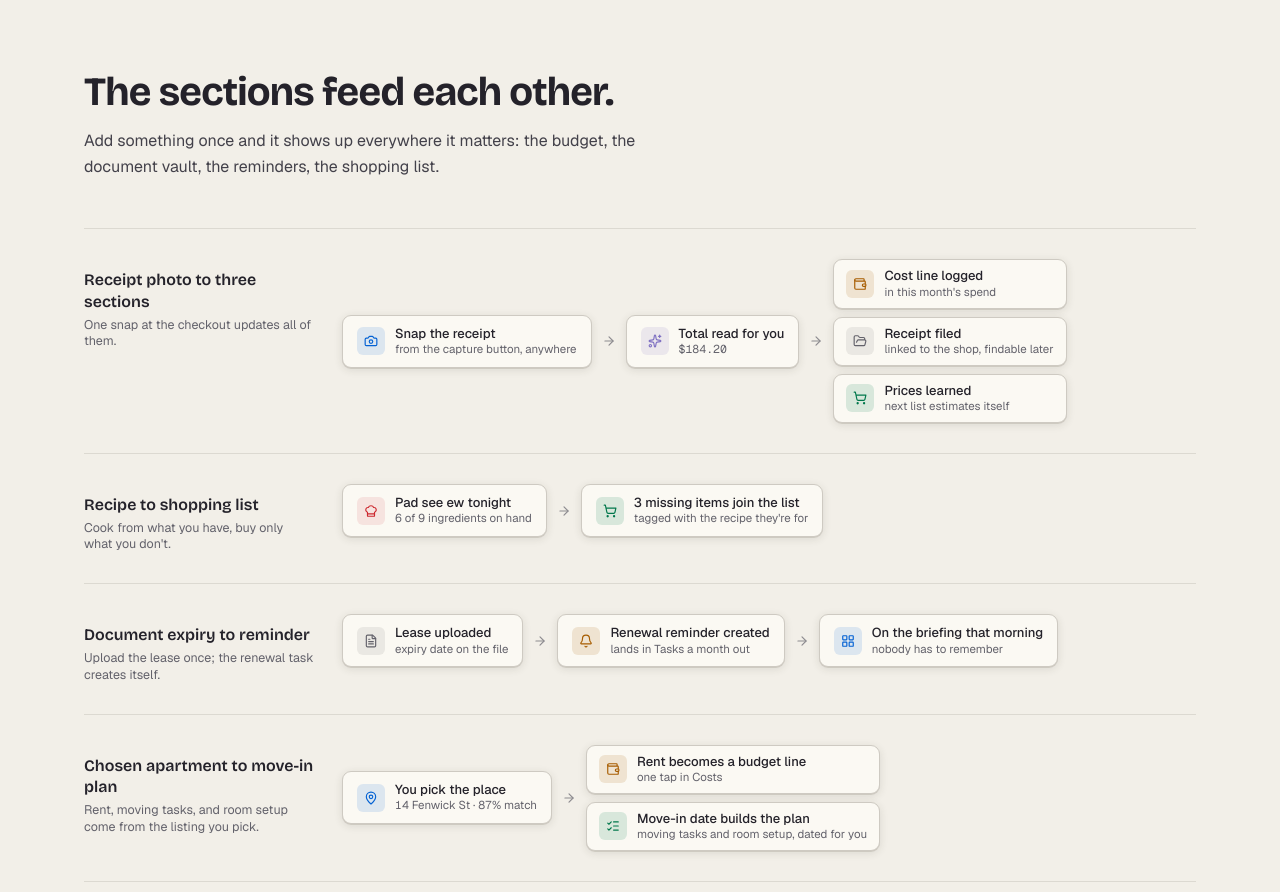
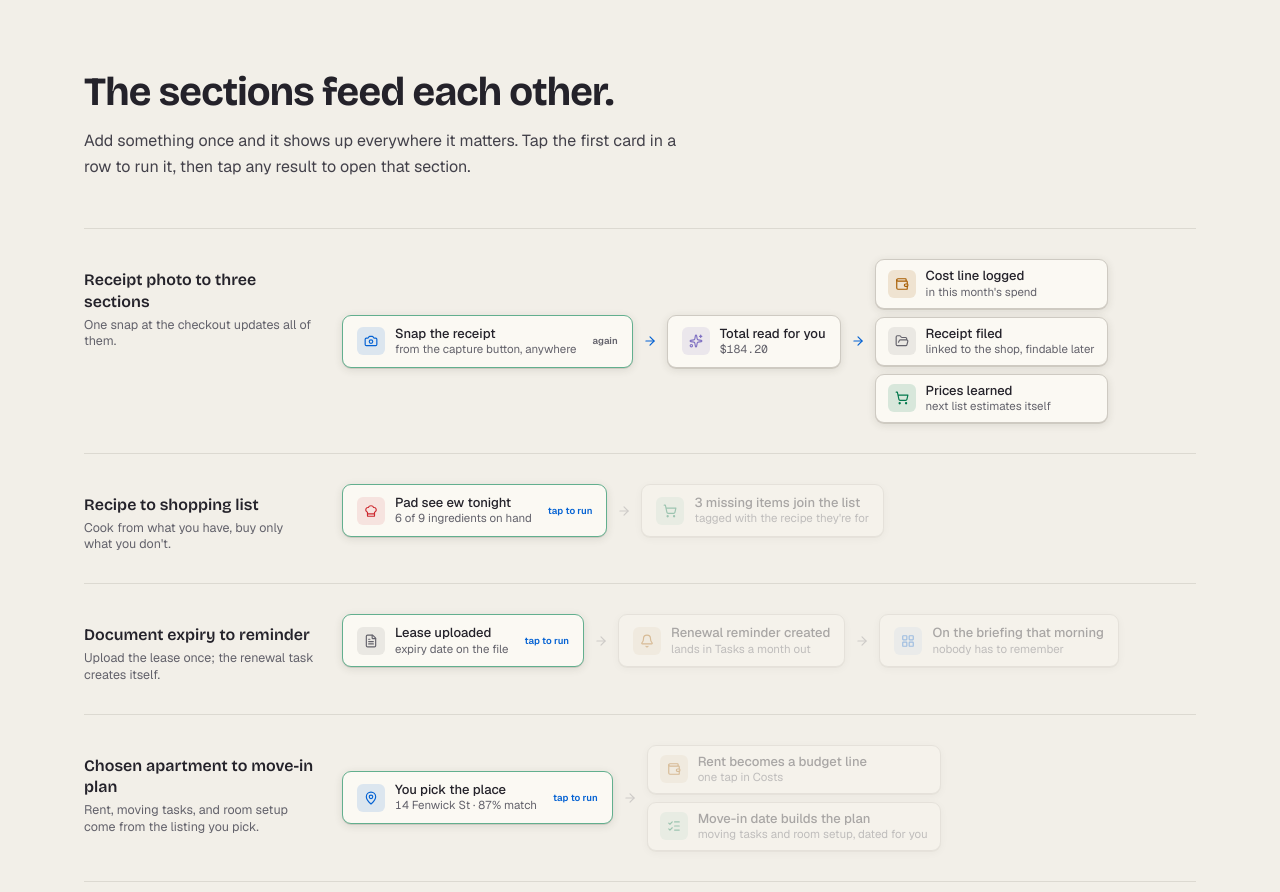
Before and after one commit to guybnd/homeup-site, a plain HTML site: page index.html in a window 1280 px wide. Shown: the part 2080-2972 px from the top of the page. Drawn offline with nearby package versions, Linux system fonts and the light colour scheme.

Commit message:
Make the connection flows playable
Co-Authored-By: Claude Fable 5 <noreply@anthropic.com>

```diff
--- a/index.html
+++ b/index.html
@@ -524,6 +524,25 @@
   .fan { display: flex; flex-direction: column; gap: 8px; }
   .fan .node { padding: 8px 12px; }
 
+  /* playable flows: the first card runs the chain */
+  #connections .node, #connections .arrow { transition: opacity 300ms var(--swift), border-color 150ms var(--swift); }
+  #connections .node.dim { opacity: 0.35; }
+  #connections .arrow.dim { opacity: 0.25; }
+  .flow-go { cursor: pointer; border-color: color-mix(in oklch, var(--primary) 45%, var(--border)); }
+  .flow-go:hover { transform: translateY(-1px); }
+  .flow-go::after {
+    content: "tap to run"; font-size: 9.5px; font-weight: 600; color: var(--primary);
+    margin-left: 6px; align-self: center; white-space: nowrap;
+  }
+  .flow-go.ran::after { content: "again"; color: var(--muted-fg); }
+  .node.pop { animation: n-pop 380ms var(--swift); }
+  @keyframes n-pop { 0% { transform: scale(0.92); } 60% { transform: scale(1.03); } 100% { transform: scale(1); } }
+  .arrow.arrow-live { color: var(--primary); opacity: 1; }
+  @media (prefers-reduced-motion: reduce) {
+    .node.pop { animation: none; }
+    .flow-go:hover { transform: none; }
+  }
+
   /* ---------------- capture ---------------- */
   .split { display: grid; grid-template-columns: 1fr 1fr; gap: 64px; align-items: center; }
   .split .sec-head { margin-bottom: 24px; }
@@ -2068,7 +2087,7 @@
   <div class="wrap">
     <div class="sec-head lp-reveal">
       <h2>The sections feed each other.</h2>
-      <p>Add something once and it shows up everywhere it matters: the budget, the document vault, the reminders, the shopping list.</p>
+      <p>Add something once and it shows up everywhere it matters. Tap the first card in a row to run it, then tap any result to open that section.</p>
     </div>
 
     <div class="flow lp-reveal">
@@ -2076,12 +2095,12 @@
       <div class="chain">
         <div class="node"><span class="n-icon" style="background:color-mix(in oklch, var(--primary) 12%, transparent);color:var(--primary)"><svg class="icon"><use href="#i-camera"/></svg></span><div><div class="n-title">Snap the receipt</div><div class="n-cap">from the capture button, anywhere</div></div></div>
         <svg class="icon arrow"><use href="#i-arrow-right"/></svg>
-        <div class="node"><span class="n-icon" style="background:oklch(0.6 0.12 290 / 0.13);color:oklch(0.6 0.12 290)"><svg class="icon"><use href="#i-sparkles"/></svg></span><div><div class="n-title">Total read for you</div><div class="n-cap num mono">$184.20</div></div></div>
+        <div class="node"><span class="n-icon" style="background:oklch(0.6 0.12 290 / 0.13);color:oklch(0.6 0.12 290)"><svg class="icon"><use href="#i-sparkles"/></svg></span><div><div class="n-title">Total read for you</div><div class="n-cap num mono" data-count="184.20" data-prefix="$">$184.20</div></div></div>
         <svg class="icon arrow"><use href="#i-arrow-right"/></svg>
         <div class="fan">
-          <div class="node"><span class="n-icon" style="background:color-mix(in oklch, var(--warning) 14%, transparent);color:var(--warning)"><svg class="icon"><use href="#i-wallet"/></svg></span><div><div class="n-title">Cost line logged</div><div class="n-cap">in this month's spend</div></div></div>
-          <div class="node"><span class="n-icon" style="background:color-mix(in oklch, var(--fg) 8%, transparent);color:var(--muted-fg)"><svg class="icon"><use href="#i-folder-open"/></svg></span><div><div class="n-title">Receipt filed</div><div class="n-cap">linked to the shop, findable later</div></div></div>
-          <div class="node"><span class="n-icon" style="background:color-mix(in oklch, var(--success) 14%, transparent);color:var(--success)"><svg class="icon"><use href="#i-cart"/></svg></span><div><div class="n-title">Prices learned</div><div class="n-cap">next list estimates itself</div></div></div>
+          <div class="node" data-goto="p-costs"><span class="n-icon" style="background:color-mix(in oklch, var(--warning) 14%, transparent);color:var(--warning)"><svg class="icon"><use href="#i-wallet"/></svg></span><div><div class="n-title">Cost line logged</div><div class="n-cap">in this month's spend</div></div></div>
+          <div class="node" data-goto="p-documents"><span class="n-icon" style="background:color-mix(in oklch, var(--fg) 8%, transparent);color:var(--muted-fg)"><svg class="icon"><use href="#i-folder-open"/></svg></span><div><div class="n-title">Receipt filed</div><div class="n-cap">linked to the shop, findable later</div></div></div>
+          <div class="node" data-goto="p-groceries"><span class="n-icon" style="background:color-mix(in oklch, var(--success) 14%, transparent);color:var(--success)"><svg class="icon"><use href="#i-cart"/></svg></span><div><div class="n-title">Prices learned</div><div class="n-cap">next list estimates itself</div></div></div>
         </div>
       </div>
     </div>
@@ -2091,7 +2110,7 @@
       <div class="chain">
         <div class="node"><span class="n-icon" style="background:color-mix(in oklch, var(--danger) 10%, transparent);color:var(--danger)"><svg class="icon"><use href="#i-chef-hat"/></svg></span><div><div class="n-title">Pad see ew tonight</div><div class="n-cap">6 of 9 ingredients on hand</div></div></div>
         <svg class="icon arrow"><use href="#i-arrow-right"/></svg>
-        <div class="node"><span class="n-icon" style="background:color-mix(in oklch, var(--success) 14%, transparent);color:var(--success)"><svg class="icon"><use href="#i-cart"/></svg></span><div><div class="n-title">3 missing items join the list</div><div class="n-cap">tagged with the recipe they're for</div></div></div>
+        <div class="node" data-goto="p-groceries"><span class="n-icon" style="background:color-mix(in oklch, var(--success) 14%, transparent);color:var(--success)"><svg class="icon"><use href="#i-cart"/></svg></span><div><div class="n-title">3 missing items join the list</div><div class="n-cap">tagged with the recipe they're for</div></div></div>
       </div>
     </div>
 
@@ -2100,9 +2119,9 @@
       <div class="chain">
         <div class="node"><span class="n-icon" style="background:color-mix(in oklch, var(--fg) 8%, transparent);color:var(--muted-fg)"><svg class="icon"><use href="#i-file-text"/></svg></span><div><div class="n-title">Lease uploaded</div><div class="n-cap">expiry date on the file</div></div></div>
         <svg class="icon arrow"><use href="#i-arrow-right"/></svg>
-        <div class="node"><span class="n-icon" style="background:color-mix(in oklch, var(--warning) 14%, transparent);color:var(--warning)"><svg class="icon"><use href="#i-bell"/></svg></span><div><div class="n-title">Renewal reminder created</div><div class="n-cap">lands in Tasks a month out</div></div></div>
+        <div class="node" data-goto="p-tasks"><span class="n-icon" style="background:color-mix(in oklch, var(--warning) 14%, transparent);color:var(--warning)"><svg class="icon"><use href="#i-bell"/></svg></span><div><div class="n-title">Renewal reminder created</div><div class="n-cap">lands in Tasks a month out</div></div></div>
         <svg class="icon arrow"><use href="#i-arrow-right"/></svg>
-        <div class="node"><span class="n-icon" style="background:color-mix(in oklch, var(--primary) 12%, transparent);color:var(--primary)"><svg class="icon"><use href="#i-layout-grid"/></svg></span><div><div class="n-title">On the briefing that morning</div><div class="n-cap">nobody has to remember</div></div></div>
+        <div class="node" data-goto="p-home"><span class="n-icon" style="background:color-mix(in oklch, var(--primary) 12%, transparent);color:var(--primary)"><svg class="icon"><use href="#i-layout-grid"/></svg></span><div><div class="n-title">On the briefing that morning</div><div class="n-cap">nobody has to remember</div></div></div>
       </div>
     </div>
 
@@ -2112,8 +2131,8 @@
         <div class="node"><span class="n-icon" style="background:color-mix(in oklch, var(--primary) 12%, transparent);color:var(--primary)"><svg class="icon"><use href="#i-map-pin"/></svg></span><div><div class="n-title">You pick the place</div><div class="n-cap num">14 Fenwick St · 87% match</div></div></div>
         <svg class="icon arrow"><use href="#i-arrow-right"/></svg>
         <div class="fan">
-          <div class="node"><span class="n-icon" style="background:color-mix(in oklch, var(--warning) 14%, transparent);color:var(--warning)"><svg class="icon"><use href="#i-wallet"/></svg></span><div><div class="n-title">Rent becomes a budget line</div><div class="n-cap">one tap in Costs</div></div></div>
-          <div class="node"><span class="n-icon" style="background:color-mix(in oklch, var(--success) 14%, transparent);color:var(--success)"><svg class="icon"><use href="#i-list-checks"/></svg></span><div><div class="n-title">Move-in date builds the plan</div><div class="n-cap">moving tasks and room setup, dated for you</div></div></div>
+          <div class="node" data-goto="p-costs"><span class="n-icon" style="background:color-mix(in oklch, var(--warning) 14%, transparent);color:var(--warning)"><svg class="icon"><use href="#i-wallet"/></svg></span><div><div class="n-title">Rent becomes a budget line</div><div class="n-cap">one tap in Costs</div></div></div>
+          <div class="node" data-goto="p-setup"><span class="n-icon" style="background:color-mix(in oklch, var(--success) 14%, transparent);color:var(--success)"><svg class="icon"><use href="#i-list-checks"/></svg></span><div><div class="n-title">Move-in date builds the plan</div><div class="n-cap">moving tasks and room setup, dated for you</div></div></div>
         </div>
       </div>
     </div>
@@ -2388,6 +2407,72 @@
       el.addEventListener("click", function (e) { e.stopPropagation(); switchTo(el.getAttribute("data-goto"), true); });
     });
 
+    /* playable flows: tap the first card, the chain lights up in order */
+    var flowReduce = window.matchMedia && window.matchMedia("(prefers-reduced-motion: reduce)").matches;
+    if (!flowReduce) {
+      var ranFirst = false;
+      document.querySelectorAll("#connections .flow").forEach(function (flow, fi) {
+        var chain = flow.querySelector(".chain");
+        if (!chain) return;
+        var steps = [];
+        Array.prototype.forEach.call(chain.children, function (el) {
+          if (el.classList.contains("fan")) Array.prototype.forEach.call(el.children, function (n) { steps.push(n); });
+          else steps.push(el);
+        });
+        var trigger = steps[0];
+        var rest = steps.slice(1);
+        function resetFlow() {
+          rest.forEach(function (el) {
+            el.classList.remove("pop", "arrow-live");
+            el.classList.add("dim");
+          });
+        }
+        function runFlow() {
+          resetFlow();
+          trigger.classList.add("ran");
+          var d = 260;
+          rest.forEach(function (el) {
+            setTimeout(function () {
+              el.classList.remove("dim");
+              if (el.classList.contains("arrow")) el.classList.add("arrow-live");
+              else el.classList.add("pop");
+              var cnt = el.querySelector("[data-count]");
+              if (cnt && !cnt.dataset.counting) {
+                cnt.dataset.counting = "1";
+                var target = parseFloat(cnt.dataset.count);
+                var prefix = cnt.dataset.prefix || "";
+                var t0 = null;
+                var tick = function (ts) {
+                  if (!t0) t0 = ts;
+                  var p = Math.min(1, (ts - t0) / 550);
+                  cnt.textContent = prefix + (target * p).toFixed(2);
+                  if (p < 1) requestAnimationFrame(tick);
+                  else delete cnt.dataset.counting;
+                };
+                requestAnimationFrame(tick);
+              }
+            }, d);
+            d += el.classList.contains("arrow") ? 150 : 380;
+          });
+        }
+        resetFlow();
+        trigger.classList.add("flow-go");
+        trigger.addEventListener("click", runFlow);
+        if (fi === 0 && "IntersectionObserver" in window) {
+          var fio = new IntersectionObserver(function (entries) {
+            entries.forEach(function (en) {
+              if (en.isIntersecting && !ranFirst) {
+                ranFirst = true;
+                setTimeout(runFlow, 350);
+                fio.disconnect();
+              }
+            });
+          }, { threshold: 0.5 });
+          fio.observe(flow);
+        }
+      });
+    }
+
     /* ---- demo sugar: the sims respond like the real app ---- */
 
     /* the hero briefing rows are completable too */
```
